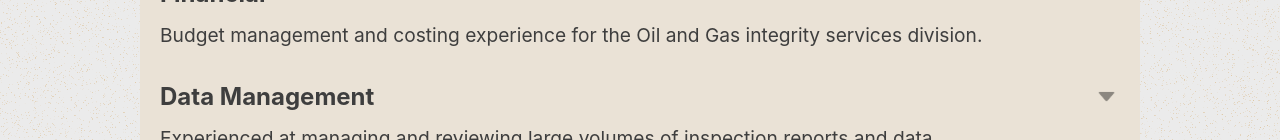
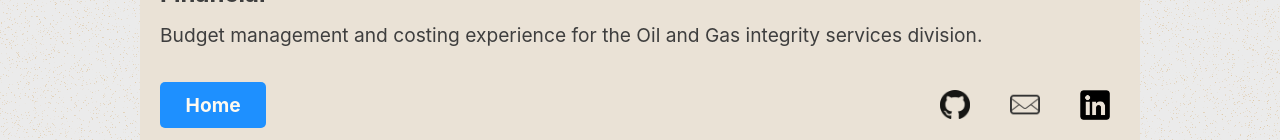
Before and after one commit to jrgrantham/james-grantham, a React (Create React App) app: page /professional in a window 1280 px wide. Shown: the part 660-800 px from the top of the page. Built offline with nearby package versions, Linux system fonts and the light colour scheme; no server answers.

Commit message:
add fixed footer to professional page

```diff
--- a/src/components/professional/Footer.jsx
+++ b/src/components/professional/Footer.jsx
@@ -1,25 +1,67 @@
 import React from "react";
 import styled from "styled-components";
-import { borderRad } from "../../views/styling";
 
-export default function Footer() {
+import github from "../../images/github.png";
+import linkedin from "../../images/linkedin.png";
+import mail from "../../images/mail-512.png";
+import {
+  footerHeight,
+  landingFooter,
+  transition,
+  professionalBack,
+} from "../../views/styling";
+import { SmallAnchorButton } from "../reusable/Buttons";
+
+export default function Footer(props) {
   return (
-    <StyledFooter>
-      <a href='/'>Return to home page</a>
-    </StyledFooter>
+    <Container>
+      <SmallAnchorButton content="Home" target="/" />
+      <Links id="contact">
+        <a href="https://github.com/jrgrantham" className="image">
+          <img src={github} alt="" />
+        </a>
+        <a href='#0' className="image">
+          <img src={mail} alt="" />
+        </a>
+        <a href="https://www.linkedin.com/in/j-grantham/" className="image">
+          <img src={linkedin} alt="" />
+        </a>
+      </Links>
+    </Container>
   );
 }
 
-const StyledFooter = styled.div`
-  margin-top: 30px;
+const Container = styled.div`
+  display: flex;
+  align-items: center;
+  justify-content: space-between;
+  background-color: ${professionalBack};
+  width: 100%
+  max-width: 1000px;
+  position: fixed;
+  bottom: 0;
+  padding: 0 10px 0 20px;
+`;
 
-  a {
-    color: white;
-    font-weight: bold;
-    background: dodgerblue;
-    display: block;
-    margin: 0px 0 60px 0;
-    padding: 0.6rem 1.6rem;
-    border-radius: ${borderRad}
+const Links = styled.div`
+  display: flex;
+  justify-content: space-evenly;
+  flex-wrap: wrap;
+
+  img {
+    display: flex;
+    width: 30px;
+    height: auto;
   }
-`
+
+  .image {
+    padding: 20px;
+    transition: all ${transition};
+
+    @media (pointer: fine) {
+      &:hover {
+        transform: scale(1.6);
+      }
+    }
+}
+`;
--- a/src/components/professional/Menu.jsx
+++ b/src/components/professional/Menu.jsx
@@ -17,7 +17,7 @@ import {
 
 import { timeLine } from "../../data/timeLine";
 import { experience } from "../../data/experience";
-import { web } from "../../data/web";
+import { values } from "../../data/values";
 import { aboutMe } from "../../data/aboutMe";
 
 export default function ContentButtons(props) {
@@ -34,7 +34,7 @@ export default function ContentButtons(props) {
     } else if (title === "Experience") {
       props.setContent(experience);
     } else if (title === "Projects") {
-      props.setContent(web);
+      props.setContent(values);
     } else if (title === "About me") {
       props.setContent(aboutMe);
     }
--- a/src/components/reusable/Buttons.jsx
+++ b/src/components/reusable/Buttons.jsx
@@ -28,7 +28,7 @@ export function AnchorButton(props) {
 }
 
 const AncButton = styled.a`
-    display: block;
+  display: block;
   color: FloralWhite;
   font-weight: bold;
   background-color: #ff8d1e;
@@ -42,3 +42,12 @@ const AncButton = styled.a`
     }
   }
 `;
+
+export function SmallAnchorButton(props) {
+  return <SmallAncButton href={props.target}>{props.content}</SmallAncButton>;
+}
+
+const SmallAncButton = styled(AncButton)`
+  padding: 0.6rem 1.6rem;
+  background: dodgerblue;
+`;
--- a/src/components/reusable/SiteLinks.jsx
+++ b/src/components/reusable/SiteLinks.jsx
@@ -43,7 +43,6 @@ export default function SiteLinks() {
         }
       }
     }
-
   `;
 
   return (
--- a/src/data/web.js
+++ b/src/data/values.js
@@ -1,4 +1,4 @@
-export const web = [
+export const values = [
   {
     title: "Full Stack Web-Developer",
     introduction: "An engineer who can handle all the work of databases, servers, systems engineering, and clients.",
--- a/src/views/Professional.jsx
+++ b/src/views/Professional.jsx
@@ -1,5 +1,4 @@
 import React, { useState, useEffect } from "react";
-import { Route, Link } from "react-router-dom";
 import styled from "styled-components";
 
 import { professionalBack } from "./styling";
@@ -8,7 +7,6 @@ import { experience } from "../data/experience";
 import Menu from "../components/professional/Menu";
 import MainContent from "../components/professional/MainContent";
 import Footer from "../components/professional/Footer";
-import SiteLinks from "../components/reusable/SiteLinks";
 import Spacer from "../components/reusable/Spacer";
 
 export default function Professional() {
@@ -36,7 +34,7 @@ export default function Professional() {
       />
       <MainContent content={content} setContent={setContent} />
       <Spacer />
-      <SiteLinks />
+      <div style={{height: '80px'}} />
       <Footer />
     </StyledProfessional>
   );
```
